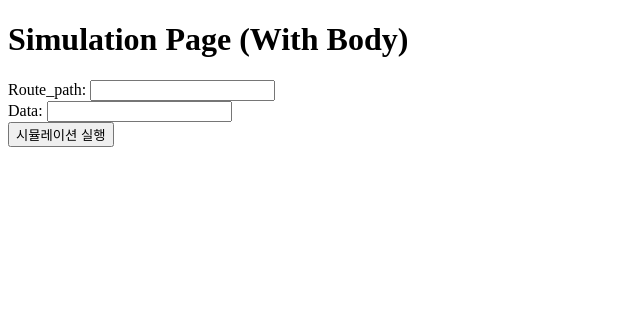
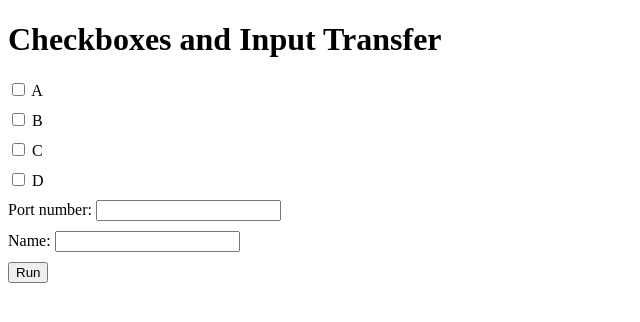
Before and after one commit to jihyung2/Simulation_Engine_for_Web-Based_Simulation_Environments, a FastAPI app: template src_version2/templates/index.html in a window 1280 px wide. Shown: the top 322 px of the page, without its empty margins (0-640 px from the left). Run offline with FastAPI, Linux system fonts and the light colour scheme; the template is opened without the code that fills it, so the values that code supplies are empty; parts of the project's set-up code (start-up, migrations or seed data) failed here and were passed over.

Commit message:
웹훅 연결 테스트 끝내면 이제 세부사항 만져야함

```diff
--- a/src_version2/main.py
+++ b/src_version2/main.py
@@ -1,116 +1,41 @@
 import importlib
-import time
-from fastapi import FastAPI, Request, Form, APIRouter
+
+from fastapi import FastAPI, Body, WebSocket, WebSocketDisconnect, websockets
+from typing import List
+from pydantic import BaseModel
 from fastapi.templating import Jinja2Templates
 from fastapi.responses import JSONResponse, HTMLResponse
-from pyevsim import BehaviorModelExecutor, Infinite, SystemSimulator
-import asyncio
-import requests
-import uvicorn
-import aiohttp
-
-# FastAPI와 Pyevsim 모두 정상적으로 불러오는지 확인
-try:
-    print("fastapi 생성 완료")
-    app = FastAPI()
-    router = APIRouter()
-    templates = Jinja2Templates(directory="templates")
-
-    @app.get("/", response_class=HTMLResponse)
-    async def index(request: Request):
-        return templates.TemplateResponse("index.html", {"request": request})
-except Exception as e:
-    app = None
-    print("FastAPI 에러 발생", str(e))
+from fastapi import FastAPI, Request, Form, APIRouter
 
 
-try:
-    pyevsim_code = importlib.import_module("pyevsim_code")
-    SimulationModel = pyevsim_code.SimulationModel
-    BehaviorModelExecutor = pyevsim_code.BehaviorModelExecutor
-    Infinite = pyevsim_code.Infinite
+pyevsim_code = importlib.import_module("pyevsim_code")
+MyRouter = pyevsim_code.MyRouter
+BehaviorModelExecutor = pyevsim_code.BehaviorModelExecutor
+Infinite = pyevsim_code.Infinite
+my_router = MyRouter(0, Infinite, "MyRouter", "Engine1")
 
-    simulation_model = SimulationModel(0, Infinite, "SimulationModel", "simulation")
-    print("pyevsim 생성 완료")
-    pyevsim_error = False
+app = FastAPI()
+templates = Jinja2Templates(directory="templates")
 
-except ImportError:
-    simulation_model = None
-    pyevsim_error = True
-    print("pyevsim 모듈이 존재하지 않습니다.")
+class WebData(BaseModel):
+    checkboxes: List[str]
+    port: int
+    username: str
 
-except Exception as d:
-    simulation_model = None
-    pyevsim_error = True
-    print("pyevsim 에러 발생", str(d))
+@app.post("/start_simulation")
+async def start_simulation(data: WebData):
+    # 웹훅을 사용하여 시뮬레이션 처리를 시작합니다.
+    print(data)
+    my_router.simulate(data)
+    web_hook_receive(data)
+    if __name__ == "__main__":
+        import uvicorn
+        uvicorn.run(app, host="127.0.0.1", port=8700)
 
-# FastAPI와 Pyevsim 모두 정상적으로 불러온 경우
-if app and simulation_model:
-    @app.post("/start_simulation")
-    async def start_simulation(route_path: str = Form(...), data: str = Form(...)):
-        response = await simulation_model.simulate(route_path, data) # 동적 라우터 등록
-        print(response)
-        if isinstance(response, dict):
-            if response.get("method") == "POST":  # 동적 라우터 실행
-                new_route = simulation_model.POST_add_route_and_update_app(app, response["route_path"], response["data"])
-                print(new_route)
-
-
-            elif response.get("method") == "GET":
-                new_route = simulation_model.GET_add_route_and_update_app(app, response["route_path"], response["data"])
-                print(new_route)
-
-
-        elif isinstance(response, tuple):
-            url = str("http://localhost:8700"+response[0])
-            response = await fastapi_send(url, response[1], response[2])
-
-        return response
-
-
-    async def fastapi_send(url: str, data: dict, method: str):
-        async with aiohttp.ClientSession() as session:
-            if method == "GET":
-                async with session.get(url) as response:
-                    response_data = await response.json()
-            elif method == "POST":
-                async with session.post(url, json=data) as response:
-                    response_data = await response.json()
-
-        print(response_data)
-        return response_data
+@app.post("/{data.username}")
+async def web_hook_receive(data):
 
 
     if __name__ == "__main__":
-        uvicorn.run(app, host="127.0.0.1", port=8700)
-
-# Pyevsim만 정상적으로 불러온 경우
-elif simulation_model:
-    route_path = input("경로")
-    route_path = input("데이터")
-    async def start_simulation(route_path: str = Form(...), data: str = Form(...)):
-        response = await simulation_model.simulate(route_path, data)
-
-        if response["method"] == "POST":  # 동적 라우터 실행
-            new_route = simulation_model.POST_add_route_and_update_app(app, response["route_path"], response["data"])
-            print(new_route)
-
-        elif response["method"] == "GET":
-            new_route = simulation_model.GET_add_route_and_update_app(app, response["route_path"], response["data"])
-            print(new_route)
-
-        return response
-
-# FastAPI만 정상적으로 불러온 경우
-elif app:
-    @app.post("/start_simulation")
-    async def handle_web_hook(route_path: str = Form(...), data: str = Form(...)):
-        response = {"message": "pyevsim이 죽어서 fast api로만 보냅니다.", "data": data}
-        return response
-
-    print("Fast API만 실행됩니다.")
-    uvicorn.run(app, host="127.0.0.1", port=8700)
-
-# Pyevsim과 FastAPI 모두 에러가 발생한 경우
-else:
-    print("Pyevsim과 Fast API가 모두 에러가 발생했습니다.")
+        import uvicorn
+        uvicorn.run(app, host="127.0.0.1", port=data.port)
--- a/src_version2/templates/index.html
+++ b/src_version2/templates/index.html
@@ -1,30 +1,97 @@
 <!DOCTYPE html>
 <html>
 <head>
-    <title>Simulation Page (With Body)</title>
+    <title>Checkboxes and Input Transfer</title>
+    <style>
+        .container {
+            margin-bottom: 10px;
+        }
+    </style>
+    <script>
+        async function sendWebhookRequest(port, username, checkboxes) {
+            const webhookUrl = `http://127.0.0.1:${port}/${username}`;
+            const webhookData = {
+                "checkboxes": checkboxes,
+                "port": port,
+                "username": username
+            };
+
+            const response = await fetch(webhookUrl, {
+                method: "POST",
+                headers: {
+                    "Content-Type": "application/json"
+                },
+                body: JSON.stringify(webhookData)
+            });
+
+            if (response.status === 200) {
+                console.log("성공");
+            } else {
+                console.log("실패");
+            }
+        }
+    </script>
 </head>
 <body>
-    <h1>Simulation Page (With Body)</h1>
-    <form action="/start_simulation" method="post">
-        <label for="route_path">Route_path:</label>
-        <input type="text" id="route_path" name="route_path" required><br>
-        <label for="data">Data:</label>
-        <input type="text" id="data" name="data" required><br>
-        <button type="submit">시뮬레이션 실행</button>
+    <h1>Checkboxes and Input Transfer</h1>
+    <form id="checkForm">
+        <div class="container">
+            <input type="checkbox" id="A" name="checkbox" value="A">
+            <label for="A">A</label>
+        </div>
+        <div class="container">
+            <input type="checkbox" id="B" name="checkbox" value="B">
+            <label for="B">B</label>
+        </div>
+        <div class="container">
+            <input type="checkbox" id="C" name="checkbox" value="C">
+            <label for="C">C</label>
+        </div>
+        <div class="container">
+            <input type="checkbox" id="D" name="checkbox" value="D">
+            <label for="D">D</label>
+        </div>
+        <div class="container">
+            <label for="port">Port number:</label>
+            <input type="number" id="port" name="port" required>
+        </div>
+        <div class="container">
+            <label for="username">Name:</label>
+            <input type="text" id="username" name="username" required>
+        </div>
+        <button type="submit">Run</button>
     </form>
-    <div id="result"></div>
     <script>
-        document.querySelector("form").onsubmit = async function(event) {
+        document.getElementById("checkForm").onsubmit = async function(event) {
             event.preventDefault();
+
             const formData = new FormData(event.target);
-            const route_path = formData.get("route_path");
-            const data = formData.get("data");
+            const checkboxes = formData.getAll("checkbox");
+            const port = formData.get("port");
+            const username = formData.get("username");
+
+            // 웹훅 요청을 보냅니다.
+            await sendWebhookRequest(port, username, checkboxes);
+
+            const sendData = {
+                checkboxes: checkboxes,
+                port: port,
+                username: username
+            };
+
             const response = await fetch("/start_simulation", {
                 method: "POST",
-                body: new URLSearchParams(formData)
+                headers: {
+                    "Content-Type": "application/json"
+                },
+                body: JSON.stringify(sendData)
             });
-            const result = await response.json();
-            document.getElementById("result").innerText = JSON.stringify(result, null, 2);
+
+            if (response.ok) {
+                alert("Data sent successfully!");
+            } else {
+                alert("Error: Could not send data!");
+            }
         }
     </script>
 </body>
```
Also changed, not shown: src_version2/pyevsim_code.py (+87 -100 lines).
